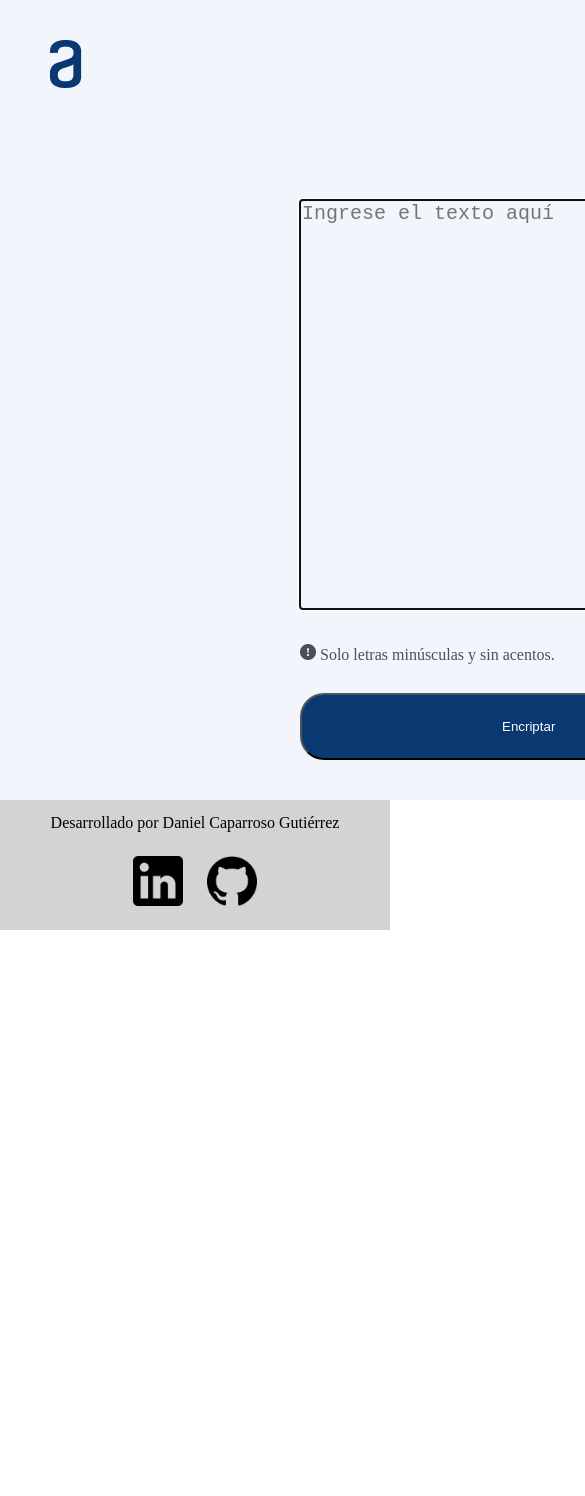
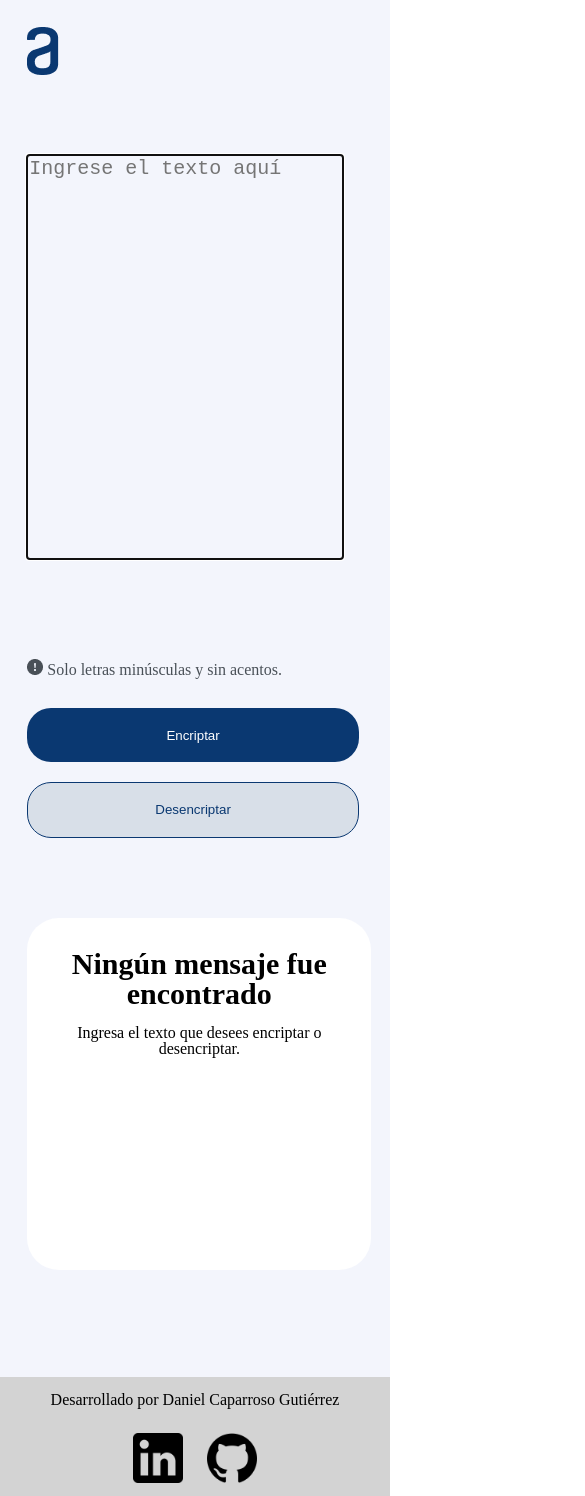
Before and after one commit to Capa2124/codificador-decodificador, a plain HTML site: page index.html in a window 390 px wide. Shown: the top 1496 px of the page, 585 px wide, since content can reach past the window. Before the commit the page ends 930 px from the top, so only its background shows below. Drawn offline with Linux system fonts and the light colour scheme.

Commit message:
Sprint responsivo y trabajo completado

```diff
--- a/index.html
+++ b/index.html
@@ -7,6 +7,7 @@ Subido github 26/Diciembre/2022-->
 
 <head>
     <meta charset="UTF-8">
+    <meta name="viewport" content="width=device-width">
     <title>Encriptador-Desencriptador de textos!</title>
     <link rel="stylesheet" href="reset.css">
     <link rel="stylesheet" href="style.css">
@@ -14,18 +15,10 @@ Subido github 26/Diciembre/2022-->
 
 <body>
     <main>
+        <div class="contenido">
             <img id="logo-alura" src="imagenes/logo_alura.png">
             <textarea name="texto" autofocus id="ingresar-texto" placeholder="Ingrese el texto aquí"></textarea>
-        <div id="zona-mensaje">
-            <div id="ocultar">
-                <img src="imagenes/Muñeco.png">
-                <p id="negritas" >Ningún mensaje fue encontrado</p>
-                <p>Ingresa el texto que desees encriptar o desencriptar.</p>
-            </div>
-            <p id="texto-nuevo" hidden></p>
-            <button id="boton-copiar" hidden>Copiar</button>
-        </div>
-        <div id="botones_y_texto">
+            <div id="botones-texto">
                 <div id="aviso">
                     <img src="imagenes/important.png">
                     <span>Solo letras minúsculas y sin acentos.</span>
@@ -34,6 +27,16 @@ Subido github 26/Diciembre/2022-->
 
                 <button class="boton" id="encriptar">Encriptar</button>
                 <button class="boton" id="desencriptar">Desencriptar</button>
+            </div>
+            <div id="zona-mensaje">
+                <div id="ocultar">
+                    <img class="munieco" src="imagenes/Muñeco.png">
+                    <p class="parrafo-zona" id="negritas" >Ningún mensaje fue encontrado</p>
+                    <p class="parrafo-zona">Ingresa el texto que desees encriptar o desencriptar.</p>
+                </div>
+                <p id="texto-nuevo" hidden></p>
+                <button id="boton-copiar" hidden >Copiar</button>
+            </div>
         </div>
     </main>
 
--- a/style.css
+++ b/style.css
@@ -1,8 +1,12 @@
 main{
     background-color: #F3F5FC;
-    height: 800px;
-    width: 1920px;
+    min-height: 86.4vh;
+    min-width: 90vw;
     position: relative;
+}
+
+.contenido{
+    width: 100%;
 }
 
 #logo-alura{
@@ -13,10 +17,10 @@ main{
 
 #ingresar-texto{
     position: absolute;
-    width: 964px;
-    height: 405px;
-    left: 300px;
-    top: 200px;
+    width: 38%;
+    height: 40%;
+    left: 15%;
+    top: 100px;
     resize: none;
     font-size: 20px;
     background: none;
@@ -26,8 +30,8 @@ main{
 
 #zona-mensaje{
     background-color: white;
-    width: 350px;
-    height: 620px;
+    width: 20%;
+    height: 80%;
     display: inline-block;
     border-radius: 32px;
     position: absolute;
@@ -36,9 +40,14 @@ main{
     padding: 50px;
 }
 
-#zona-mensaje p{
-    margin-top: 50px;
+.munieco{
+    width: 70%;
+}
+
+.parrafo-zona{
+    height: 20%;
     width: 100%;
+    margin-top: 5%
 }
 
 #ocultar{
@@ -52,6 +61,7 @@ main{
     text-align: left;
     color: #495057;
     line-height: 150%;
+    height: 90%;
 }
 
 #negritas{
@@ -59,10 +69,12 @@ main{
     font-weight: bold;
 }
 
-#botones_y_texto{
+#botones-texto{
     position: absolute;
     bottom: 40px;
-    left: 300px;
+    left: 15%;
+    width: 50%;
+    height: 20%;
 }
 
 #aviso{
@@ -71,19 +83,9 @@ main{
 }
 
 .boton{
-    padding: 24px 200px;
+    padding: 2% 15%;
     border-radius: 24px;
-}
-
-#boton-copiar{
-    padding: 24px 100px;
-    border-radius: 24px;
-    text-align: center;
-    position: absolute;
-    bottom: 40px;
-    right: 100px;
-    background-color: transparent;
-    border-color: black;
+    border: none;
 }
 
 #encriptar{
@@ -92,15 +94,24 @@ main{
 }
 
 #desencriptar{
-    background-color: transparent;
+    background-color: #D8DFE8;
+    border: 1px solid #0A3871;
     color: #0A3871;
-    border-color: black;
     margin-left: 30px;
 }
 
+#boton-copiar{
+    background-color: #D8DFE8;
+    border: 1px solid #0A3871;
+    color: #0A3871;
+    padding: 5% 15%;
+    width: 100%;
+    border-radius: 24px;
+    text-align: center;
+}
 
 footer{
-    height: 130px;
+    min-height: 13.6vh;
     background-color: lightgray;
     text-align: center;
 }
@@ -113,3 +124,84 @@ footer img{
     margin: 10px;
     height: 50px;
 }
+
+@media screen and (max-width:768px){
+    .contenido{
+        padding: 7%;
+    }
+    #zona-mensaje, #botones-texto, #logo-alura, #ingresar-texto{
+        position: static;
+        display: block;
+        margin-bottom: 5em;
+    }
+
+    #texto-nuevo{
+        height: 80%;
+    }
+
+    #boton-copiar{
+        padding: 2% 15%;
+    }
+
+    #zona-mensaje{
+        padding:1em;
+        position: static;
+        display: block;
+        width: 80%;
+        height: 20em;
+    }
+
+    #ingresar-texto{
+        width: 80%;
+        height: 20em;
+    }
+    #botones-texto{
+        width: 100%;
+    }
+    .munieco{
+        display: none;
+    }
+}
+
+@media screen and (max-width:480px){
+    .contenido{
+        padding: 7%;
+    }
+    #botones-texto, #logo-alura, #ingresar-texto{
+        position: static;
+        display: block;
+        margin-bottom: 5em;
+    }
+
+    #zona-mensaje{
+        padding:1em;
+        position: static;
+        display: block;
+        width: 80%;
+        height: 20em;
+    }
+
+    #texto-nuevo{
+        height: 80%;
+    }
+
+    #ingresar-texto{
+        width: 80%;
+        height: 20em;
+    }
+    #botones-texto{
+        width: 100%;
+    }
+    .boton{
+        width: 85%;
+        padding: 5% 0;
+        display: block;
+    }
+    .munieco{
+        display: none;
+    }
+
+    #desencriptar{
+        margin: 5% 0 0 0
+    }
+}
```
Lines whose indentation alone changed are shown as unchanged.
